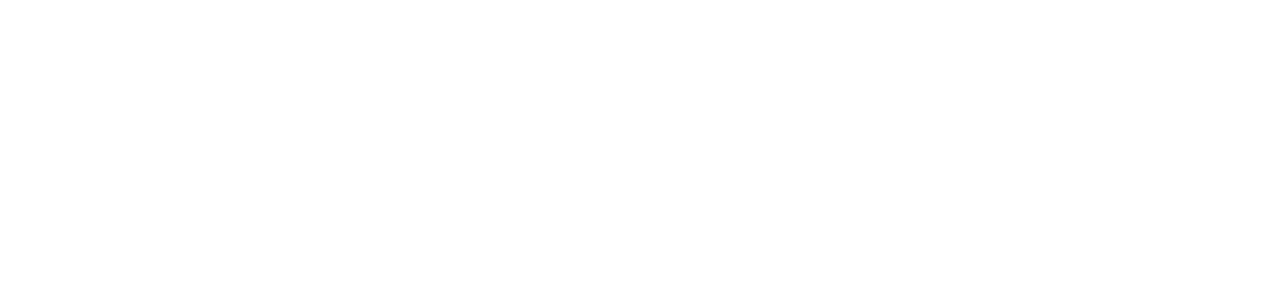
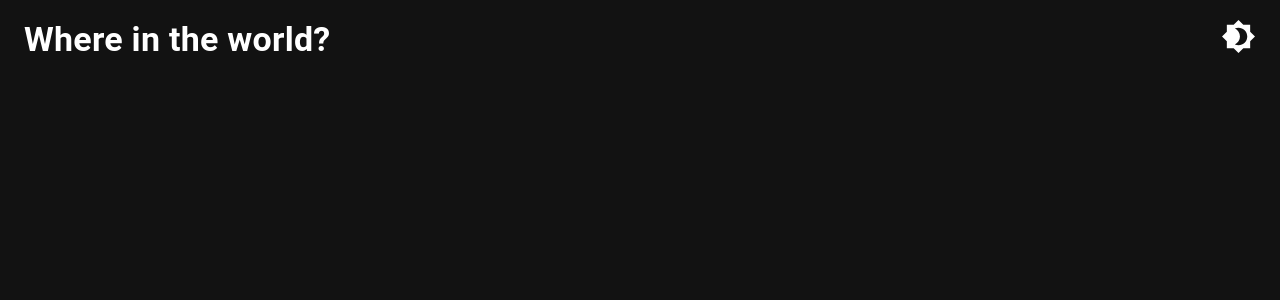
Before and after one commit to VaheGasparyan/countries, a React (Create React App) app: page / in a window 1280 px wide. Shown: the top 300 px of the page. Built offline with nearby package versions, Linux system fonts and the light colour scheme.

Commit message:
create dark and light mode

```diff
--- a/src/App.tsx
+++ b/src/App.tsx
@@ -1,14 +1,27 @@
+import {useState} from "react"
+
+/// Utils
+import {getThemeInLocalStorage} from "./utils/getThemeInLocalStorage";
+
+/// Theme interface
+import {ITheme} from "./interfaces/theme";
+
 /// My Components
 import HomePage from "pages/home";
 
 /// MUI
-import {Box} from "@mui/material";
+import {Box, CssBaseline, ThemeProvider} from "@mui/material";
 
 const App = () => {
-  return (
-    <Box className="App">
-        <HomePage />
-    </Box>
+    const [currentTheme, setCurrentTheme] = useState<ITheme>(getThemeInLocalStorage());
+
+    return (
+    <ThemeProvider theme={currentTheme}>
+        <CssBaseline />
+        <Box className="App">
+            <HomePage />
+        </Box>
+    </ThemeProvider>
   );
 }
 
--- /dev/null
+++ b/src/components/header/headerCss.css
@@ -0,0 +1,15 @@
+.header {
+    width: 100%;
+    height: 80px;
+}
+
+.header .container {
+    display: flex;
+    justify-content: space-between;
+    align-items: center;
+    height: 80px;
+}
+
+.header .container .title .header_title {
+    font-weight: bold;
+}
--- a/src/components/header/index.tsx
+++ b/src/components/header/index.tsx
@@ -1,9 +1,24 @@
 /// MUI
-import {Box} from "@mui/material";
+import {Box, Container, Typography} from "@mui/material";
+import Brightness4Icon from '@mui/icons-material/Brightness4';
+
+/// Css
+import './headerCss.css';
 
 const Header = () => {
     return (
-        <Box className='header'></Box>
+        <Box className='header'>
+            <Container className='container' maxWidth='xl'>
+                <Box className='title'>
+                    <Typography variant='h4' className='header_title'>
+                        Where in the world?
+                    </Typography>
+                </Box>
+                <Box className='them_btn'>
+                    <Brightness4Icon fontSize='large'/>
+                </Box>
+            </Container>
+        </Box>
     );
 };
 
--- /dev/null
+++ b/src/config.ts
@@ -0,0 +1,3 @@
+export const themKey = 'theme';
+export const lightTheme = 'lightTheme';
+export const darkTheme = 'darkTheme';
--- /dev/null
+++ b/src/interfaces/theme.ts
@@ -0,0 +1,5 @@
+export interface ITheme {
+    palette: {
+        mode: string,
+    }
+}
--- /dev/null
+++ b/src/themeConfig/index.ts
@@ -0,0 +1,14 @@
+import {ITheme} from "interfaces/theme";
+import {createTheme} from "@mui/material";
+
+export const lightMode: ITheme = createTheme({
+    palette: {
+        mode: 'light',
+    }
+});
+
+export const darkMode: ITheme = createTheme({
+    palette: {
+        mode: 'dark',
+    }
+});
--- /dev/null
+++ b/src/utils/getThemeInLocalStorage.ts
@@ -0,0 +1,12 @@
+import {lightTheme, themKey} from "config";
+import {darkMode, lightMode} from "themeConfig";
+
+export const getThemeInLocalStorage = () => {
+    const theme = localStorage.getItem(themKey);
+
+    if(theme && theme === lightTheme) {
+        return lightMode;
+    } else {
+        return darkMode;
+    }
+}
```
